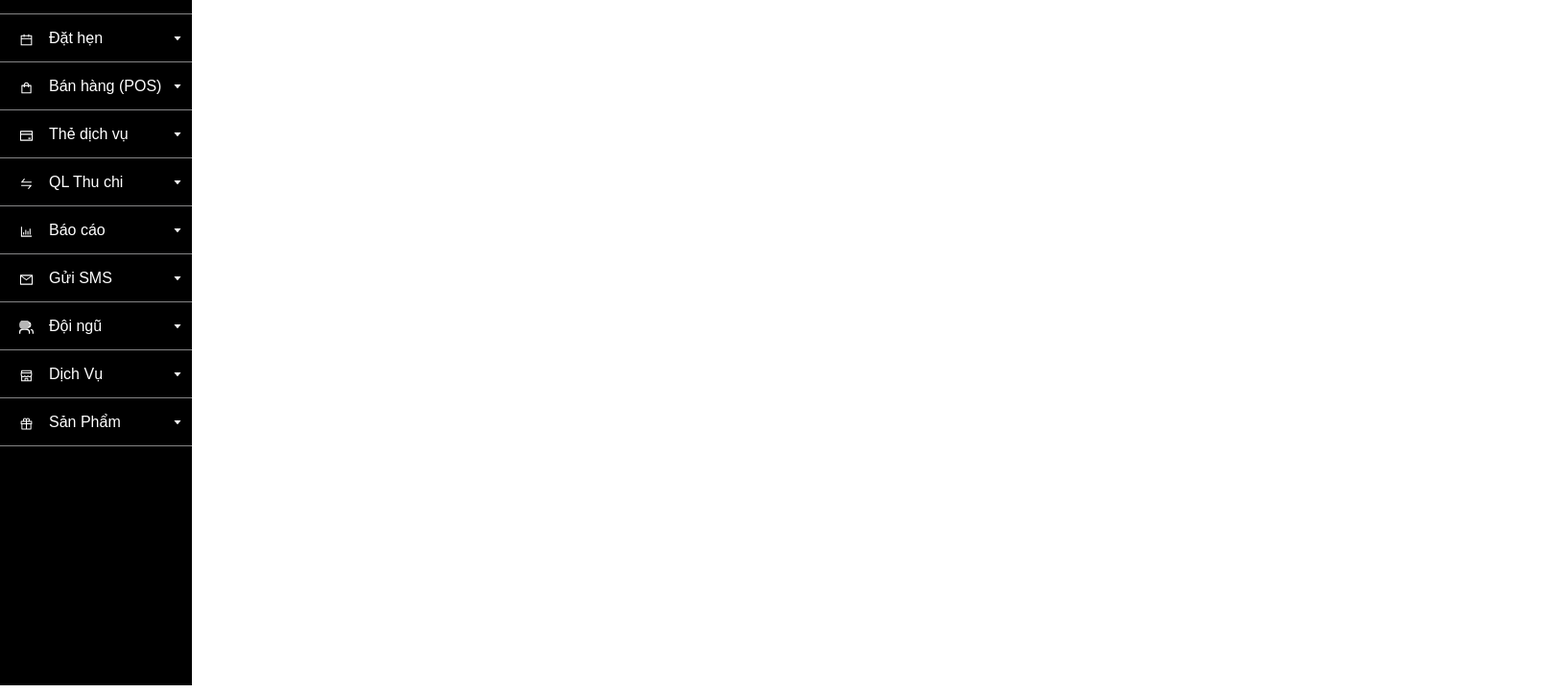
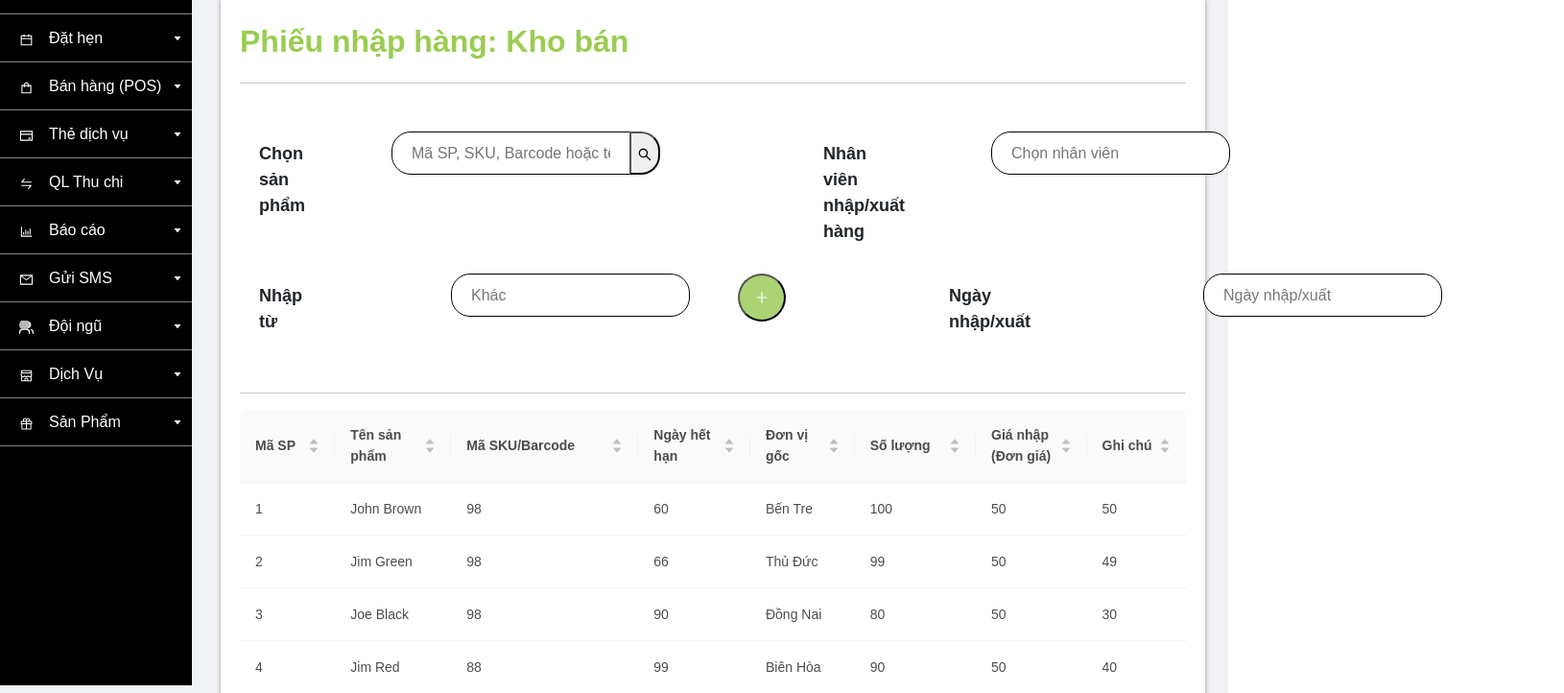
Before and after one commit to boyprovtc/Myspa, a React (Create React App) app in the folder public/: page /QLSP/KhoBan/PhieuNhap in a window 1280 px wide. Shown: the part 86-808 px from the top of the page at 96% size, 1630 px wide, since content can reach past the window. Built offline with nearby package versions, Linux system fonts and the light colour scheme.

Commit message:
Update KhoBan

```diff
--- a/public/src/App.js
+++ b/public/src/App.js
@@ -21,6 +21,7 @@ import BC_DT from './Pages/BC/BCDT'
 import BC_DTN from './Pages/BC/BCDTN'
 import BC_SP from './Pages/BC/BCSP'
 import ThemSP from './Pages/QLSP/SanPhamBan/ThemSP';
+import PhieuNhap from './Pages/QLSP/KhoBan/PhieuNhap';
 import ThemLichHen from './Pages/DH/ChinhSuaLH/ChinhSuaLH';
 function App() {
   return (
@@ -39,6 +40,7 @@ function App() {
         <Route path="/QLSP/DanhMucSP/DMSP" exact Component={DMSP} />
         <Route path="/QLSP/DanhMucSP/themDMSP" exact Component={themDMSP} />
         <Route path="/QLSP/KhoBan/khoban" exact Component={khoban} />
+        <Route path="/QLSP/KhoBan/PhieuNhap" exact Component={PhieuNhap} />
         <Route path="/QLSP/NhanHieu/nhanhieu" exact Component={nhanhieu} />
         <Route
           path="/QLSP/NhanHieu/themNhanHieu"
--- /dev/null
+++ b/public/src/Pages/QLSP/KhoBan/ListPN.js
@@ -0,0 +1,124 @@
+import React from 'react';
+import { Table } from 'antd';
+
+const columns = [
+    {
+        title: 'Mã SP',
+        dataIndex: 'MaSP',
+        sorter: {
+            compare: (a, b) => a.MaSP - b.MaSP,
+        },
+    },
+
+    {
+        title: 'Tên sản phẩm',
+        dataIndex: 'name',
+        sorter: {
+            compare: (a, b) => a.name - b.name,
+        },
+    },
+    {
+        title: 'Mã SKU/Barcode',
+        dataIndex: 'chinese',
+        sorter: {
+            compare: (a, b) => a.chinese - b.chinese,
+            multiple: 3,
+        },
+    },
+    {
+        title: 'Ngày hết hạn',
+        dataIndex: 'math',
+        sorter: {
+            compare: (a, b) => a.math - b.math,
+            multiple: 2,
+        },
+    },
+    {
+        title: 'Đơn vị gốc',
+        dataIndex: 'khoban',
+        sorter: {
+            compare: (a, b) => a.khoban - b.khoban,
+            multiple: 1,
+        },
+    },
+    {
+        title: 'Số lượng',
+        dataIndex: 'tongnhap',
+        sorter: {
+            compare: (a, b) => a.tongnhap - b.tongnhap,
+            multiple: 1,
+        },
+    },
+    {
+        title: 'Giá nhập (Đơn giá)',
+        dataIndex: 'tongxuat',
+        sorter: {
+            compare: (a, b) => a.tongxuat - b.tongxuat,
+            multiple: 1,
+        },
+    },
+    {
+        title: 'Ghi chú',
+        dataIndex: 'conlai',
+        sorter: {
+            compare: (a, b) => a.conlai - b.conlai,
+            multiple: 1,
+        },
+    },
+];
+
+const data = [
+    {
+        MaSP: '1',
+        name: 'John Brown',
+        chinese: 98,
+        math: 60,
+        khoban: 'Bến Tre',
+        tongnhap: 100,
+        tongxuat: 50,
+        conlai: 50,
+        dvg: 'Hộp',
+        dvqd:'Hủ',
+    },
+    {
+        MaSP: '2',
+        name: 'Jim Green',
+        chinese: 98,
+        math: 66,
+        khoban: 'Thủ Đức',
+        tongnhap: 99,
+        tongxuat: 50,
+        conlai: 49,
+        dvg: 'Hộp',
+        dvqd:'Lọ',
+    },
+    {
+        MaSP: '3',
+        name: 'Joe Black',
+        chinese: 98,
+        math: 90,
+        khoban: 'Đồng Nai',
+        tongnhap: 80,
+        tongxuat: 50,
+        conlai: 30,
+        dvg: 'Hộp',
+        dvqd:'Chai',
+    },
+    {
+        MaSP: '4',
+        name: 'Jim Red',
+        chinese: 88,
+        math: 99,
+        khoban: 'Biên Hòa',
+        tongnhap: 90,
+        tongxuat: 50,
+        conlai: 40,
+        dvg: 'Hộp',
+        dvqd:'Hủ',
+    },
+];
+
+
+const ListKhoBan = () => <Table columns={columns} dataSource={data} />;
+
+export default ListKhoBan;
--- a/public/src/Pages/QLSP/KhoBan/PhieuNhap.css
+++ b/public/src/Pages/QLSP/KhoBan/PhieuNhap.css
@@ -0,0 +1,110 @@
+.phieuNhap{
+    width: 100%;
+    height: 1080px;
+    background: #F0F2F5;
+    padding-top: 50px;
+    padding-left: 200px;
+}
+
+.ContainerPN{
+    padding: 20px;
+    padding-top: 30px;
+    background: rgb(255, 255, 255);
+    width: 95%;
+    height: auto;
+    margin-top: 30px;
+    margin-left: 30px;
+    box-shadow: 0px 5px 5px #999999;
+}
+
+.topmidPN {
+    display: flex;
+}
+
+.topmidPN2{
+    display: flex;
+}
+
+.ChonSP{
+    padding: 8px 20px;
+    border: solid 0.5px;
+    border-radius: 20px 0 0 20px;
+    display: flex;
+    width: 400px;
+    height: 45px;
+    margin: 10px;
+    margin-left: 70px;
+}
+
+.btn-icon{
+    border-radius: 0 20px 20px 0;
+    height: 45px;
+    margin: 10px;
+    width: 50px;
+    margin-left: -11px;
+}
+
+.NhanVienNX{
+    padding: 8px 20px;
+    border: solid 0.5px;
+    border-radius: 20px;
+    display: flex;
+    width: 450px;
+    height: 45px;
+    margin: 10px;
+    margin-left: 70px;
+}
+
+.nhapTu{
+    padding: 8px 20px;
+    border: solid 0.5px;
+    border-radius: 20px;
+    display: flex;
+    width: 300px;
+    height: 45px;
+    margin: 10px;
+    margin-left: 135px;
+}
+
+.btn-themNguonNX{
+    background: #ABD373;
+    border-radius: 25px;
+    color: #fff;
+    padding: 0 15px;
+    margin: 10px;
+    display: flex;
+    align-items: center;
+    width: 100px;
+    height: 50px;
+    margin-left: 40px;
+    justify-content: center;
+}
+
+.NgayNX{
+    padding: 8px 20px;
+    border: solid 0.5px;
+    border-radius: 20px;
+    display: flex;
+    width: 450px;
+    height: 45px;
+    margin: 10px;
+    margin-left: 160px;
+}
+
+.bottomPN{
+    margin-left: 900px;
+}
+
+.btn-LuuVaInPN{
+    margin-right: 20px;
+    border-radius: 20px;
+    width: 110px;
+    height: 40px;
+    background: #7266ba;
+    color: #fff;
+}
+
+.btn-LuuVaInPN:hover {
+    background-color: #6254b2;
+    border-color: #6254b2;
+}
--- a/public/src/Pages/QLSP/KhoBan/PhieuNhap.js
+++ b/public/src/Pages/QLSP/KhoBan/PhieuNhap.js
@@ -1,9 +1,45 @@
-import React from 'react'
+import React from 'react';
+import './PhieuNhap.css';
+import * as AiIcons from 'react-icons/ai';
+import ListPN from './ListPN';
 
 function PhieuNhap() {
   return (
-    <div>
-
+    <div className='phieuNhap'>
+      <div className='ContainerPN'>
+        <div className='top'>
+          <h2 className='title'>Phiếu nhập hàng: Kho bán</h2>
+        </div>
+        <hr />
+        <br />
+        <div className='midPN'>
+          <div className='topmidPN'>
+            <p style={{ margin: 20, fontWeight: 700 }}>Chọn sản phẩm</p>
+            <input type='text' className='ChonSP' placeholder='Mã SP, SKU, Barcode hoặc tên SP'></input>
+            <button className='btn-icon'><AiIcons.AiOutlineSearch /></button>
+            <p style={{ margin: 20, fontWeight: 700, marginLeft: 160 }}>Nhân viên nhập/xuất hàng</p>
+            <input type='text' className='NhanVienNX' placeholder='Chọn nhân viên'></input>
+          </div>
+          <div className='topmidPN2'>
+            <p style={{ margin: 20, fontWeight: 700, marginLeft: 20 }}>Nhập từ</p>
+            <input type='text' className='nhapTu' placeholder='Khác'></input>
+            <button type='submit' className='btn-themNguonNX'><AiIcons.AiOutlinePlus /></button>
+            <p style={{ margin: 20, fontWeight: 700, marginLeft: 160 }}>Ngày nhập/xuất</p>
+            <input type='text' className='NgayNX' placeholder='Ngày nhập/xuất'></input>
+          </div>
+          <br />
+          <hr />
+          <div>
+            <ListPN />
+          </div>
+          <hr />
+          <div className='bottomPN'>
+            <button className='btn-trolaiNH'>Trở lại</button>
+            <button className='btn-luuNH'>Lưu</button>
+            <button className='btn-LuuVaInPN'>Lưu và in</button>
+          </div>
+        </div>
+      </div>
     </div>
   )
 }
--- a/public/src/Pages/QLSP/SanPhamBan/SpBan.css
+++ b/public/src/Pages/QLSP/SanPhamBan/SpBan.css
@@ -138,8 +138,6 @@
     border-color: #6254b2;
 }
 
-
-
 .topMidSpBan {
     display: flex;
 }
--- a/public/src/Pages/QLSP/SanPhamBan/ThemSP.js
+++ b/public/src/Pages/QLSP/SanPhamBan/ThemSP.js
@@ -140,7 +140,7 @@ function ThemSP() {
                 />
               </Form.Group>
 
-              <Form.Group style={{ marginLeft: 60 }} className="mb-3 col-lg-2">
+              <Form.Group style={{ marginLeft: 70, width: 200  }} className="mb-3 col-lg-2">
                 <Form.Label >Danh mục</Form.Label>
                 <Form.Control
                   className="border-dark rounded-pill"
@@ -152,11 +152,11 @@ function ThemSP() {
                 />
               </Form.Group>
 
-              <Form.Group className="mb-3 col-lg-1 ">
+              <Form.Group style={{ marginLeft: -40 }} className="mb-3 col-lg-1 ">
                 <a href='#' className='btn-themMoiDMSP'><AiIcons.AiOutlinePlus /></a>
               </Form.Group>
 
-              <Form.Group style={{ marginLeft: 60 }} className="mb-3 col-lg-3">
+              <Form.Group style={{ marginLeft: 80 }} className="mb-3 col-lg-3">
                 <Form.Label >Ưu tiên</Form.Label>
                 <Form.Control
                   className="border-dark rounded-pill"
@@ -267,7 +267,8 @@ function ThemSP() {
                 </InputGroup>
               </Form.Group>
             </Row>
-
+            <br/>
+            <br/>
             <Row >
               <p className='name' >KTV</p>
               <Form.Group style={{ marginTop: 25 }} className="mb-3 col-lg-3">
@@ -308,7 +309,8 @@ function ThemSP() {
                 </InputGroup>
               </Form.Group>
             </Row>
-
+            <br/>
+            <br/>
             <Row>
               <p className='name' >Lễ tân</p>
               <Form.Group style={{ marginTop: 25 }} className="mb-3 col-lg-3">
@@ -349,7 +351,8 @@ function ThemSP() {
                 </InputGroup>
               </Form.Group>
             </Row>
-
+            <br/>
+            <br/>
             <Row>
               <p className='name' >Marketing</p>
               <Form.Group style={{ marginTop: 25 }} className="mb-3 col-lg-3">
@@ -390,7 +393,8 @@ function ThemSP() {
                 </InputGroup>
               </Form.Group>
             </Row>
-
+            <br/>
+            <br/>
             <Row>
               <p className='name' >Tư vấn viên</p>
               <Form.Group style={{ marginTop: 25 }} className="mb-3 col-lg-3">
```
